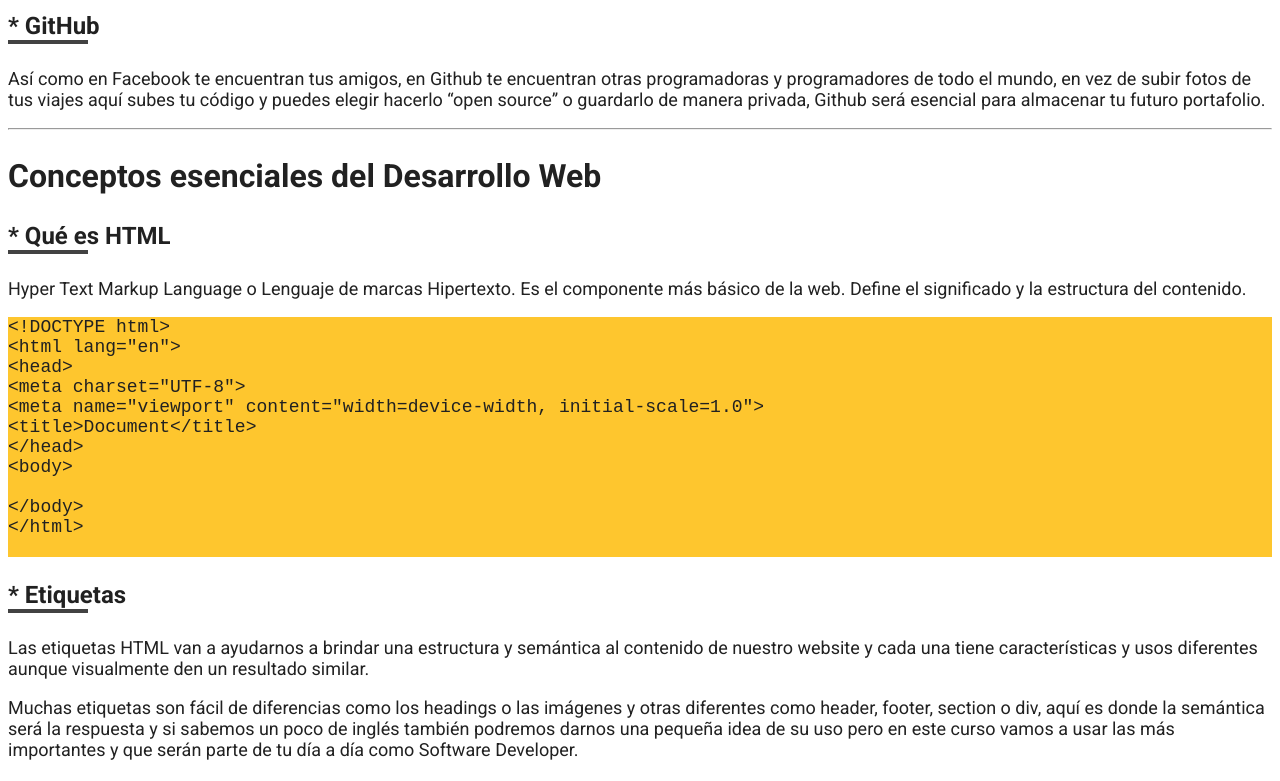
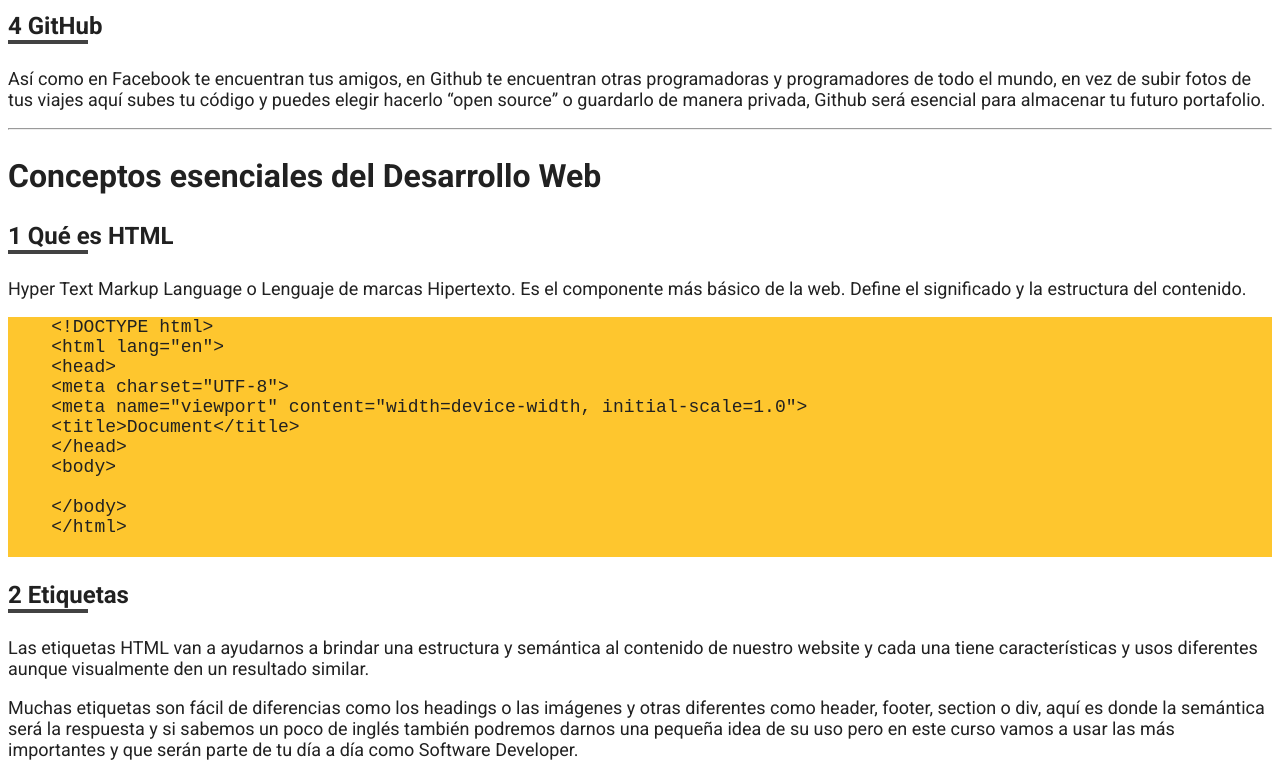
Before and after one commit to octaviolan/curso-esencial-html-css, a plain HTML site: page index.html in a window 1280 px wide. Shown: the part 1471-2252 px from the top of the page. Drawn offline with Linux system fonts and the light colour scheme.

Commit message:
Semantica (main y section) y counter

```diff
--- a/css/style.css
+++ b/css/style.css
@@ -82,11 +82,19 @@ pre {
   background-size: cover, 100px 100px;
 }
 
-h3::before {
-  content: "*";
+.section-content {
+  counter-reset: titleList;
 }
 
-h3::after {
+.section-content h3 {
+  counter-increment: titleList;
+}
+
+.section-content h3::before {
+  content: counter(titleList, decimal);
+}
+
+.section-content h3::after {
   content: "";
   display: block;
   width: 80px;
--- a/index.html
+++ b/index.html
@@ -55,15 +55,16 @@
       </details>
     </nav>
   </header>
+  <main>
     <h1>
       Curso esencial de HTML y CSS
     </h1>
     <p>Este es el inicio de tu carrera como Desarrollador Web, empezarás aprendiendo HTML y CSS para la creación de contenidos, en el nivel 2 aprenderás de componentes y en 3 sobre layouts.
     </p>
+    <section class="section-content">
       <h2>
         Setup
       </h2>
-
       <img src="./images/google-chrome.png" alt="Logo de Google Chrome" title="Logo de Google Chrome">
       <h3 id="google-chrome">
         Google Chrome
@@ -72,7 +73,6 @@
         Chrome va a ser el navegador que utilizaremos en el curso por su extenso soporte de nuevos estándares y herramientas de
         desarrollo avanzadas y de amigable uso.
       </p>
-
       <img src="./images/visual-studio-code.png" alt="Logo del editor de código Visual Studio Code" title="Logo del editor de código Visual Studio Code">
       <h3 id="vsc">
         Visual Studio Code
@@ -82,7 +82,6 @@
         extenderlo por medio de plugins lo hace el complemento perfecto para cualquier programador sin importar el lenguaje en
         el que se desemvuelva.
       </p>
-
       <img src="./images/figma.png" alt="Logo de Figma" title="Logo de Figma">
       <h3 id="figma">
         Figma
@@ -91,7 +90,6 @@
         Figma es una la herramienta más popular en la actualidad para entregar diseños a los desarrolladores para su
         implementación por su fácil uso porque puede ser usado directamente desde el navegador.
       </p>
-
       <img src="./images/github.png" alt="Logo de GitHub" title="Logo de GitHub">
       <h3 id="github">
         GitHub
@@ -101,7 +99,9 @@
         mundo, en vez de subir fotos de tus viajes aquí subes tu código y puedes elegir hacerlo “open source” o guardarlo de
         manera privada, Github será esencial para almacenar tu futuro portafolio.
       </p>
+    </section>
     <hr>
+    <section class="section-content">
 
       <h2>
         Conceptos esenciales del Desarrollo Web
@@ -174,8 +174,9 @@
         la presentación de documentos HTML
       </p>
       <img src="./images/image-css.png" alt="Propiedades básica de CSS">
+    </section>
     <hr>
-
+    <section class="section-content">
       <h2>
         Modelo de caja
       </h2>
@@ -237,9 +238,11 @@
       <h3>
         Modelo de caja
       </h3>
+    </section>
     <img src="./images/programar-cambio-mi-vida.png" alt="Programar cambio mi vida">
     <p>
       Si tienes alguna pregunta escríbeme a <a href="mailto:octavio.olan25@gmail.com">octavio.olan25@gmail.com</a>
     </p>
+  </main>
 </body>
 </html>
```
Lines whose indentation alone changed are shown as unchanged.
